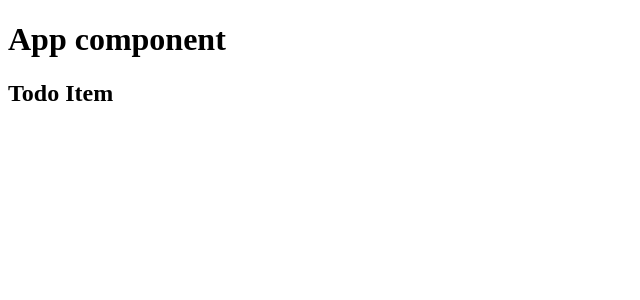
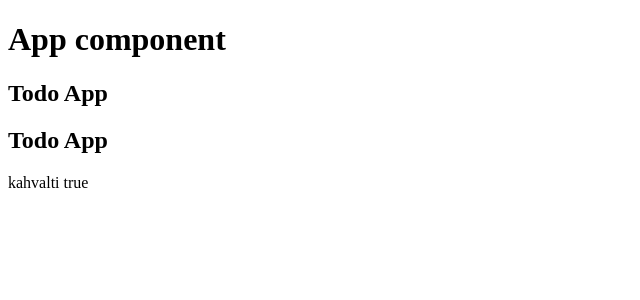
Before and after one commit to ahmetyanik/Angular, an Angular app in the folder todoapp/: page / in a window 1280 px wide. Shown: the top 300 px of the page, without its empty margins (0-640 px from the left). Built offline with nearby package versions, Linux system fonts and the light colour scheme.

Commit message:
template

```diff
--- a/todoapp/src/app/app.component.html
+++ b/todoapp/src/app/app.component.html
@@ -1,2 +1,8 @@
 <h1>App component</h1>
-<h2>Todo Item</h2>
+
+<h2>{{ title }}</h2>
+<!-- Degiskeni iki süslü parantez arasina yazarak app.components'ten getirdik -->
+
+<h2>{{ getTitle() }}</h2>
+
+<p>{{ todoItem.description }} {{ todoItem.action }}</p>
--- a/todoapp/src/app/app.component.ts
+++ b/todoapp/src/app/app.component.ts
@@ -1,13 +1,31 @@
 import { Component } from '@angular/core';
 
 @Component({
-  // selector: 'app-root',
-  // selector: '.app-root',
-  //  selector: '#app-root',
-    selector: 'app',
-  templateUrl: './app.component.html',
-  styleUrls: ['./app.component.css']
+  selector: 'app',
+  // templateUrl: './app.component.html',
+
+  // DIKKAT: templateUrl ile template arasindaki fark
+  template: `
+    <h1>App component</h1>
+
+    <h2>{{ title }}</h2>
+    <!-- Degiskeni iki süslü parantez arasina yazarak app.components'ten getirdik -->
+
+    <h2>{{ getTitle() }}</h2>
+
+    <p>{{ todoItem.description }} {{ todoItem.action }}</p>
+  `,
+  styleUrls: ['./app.component.css'],
 })
 export class AppComponent {
-  title = 'todoapp';
+  title = 'Todo App';
+
+  todoItem = {
+    description: 'kahvalti',
+    action: true,
+  };
+
+  getTitle() {
+    return this.title;
+  }
 }
```
